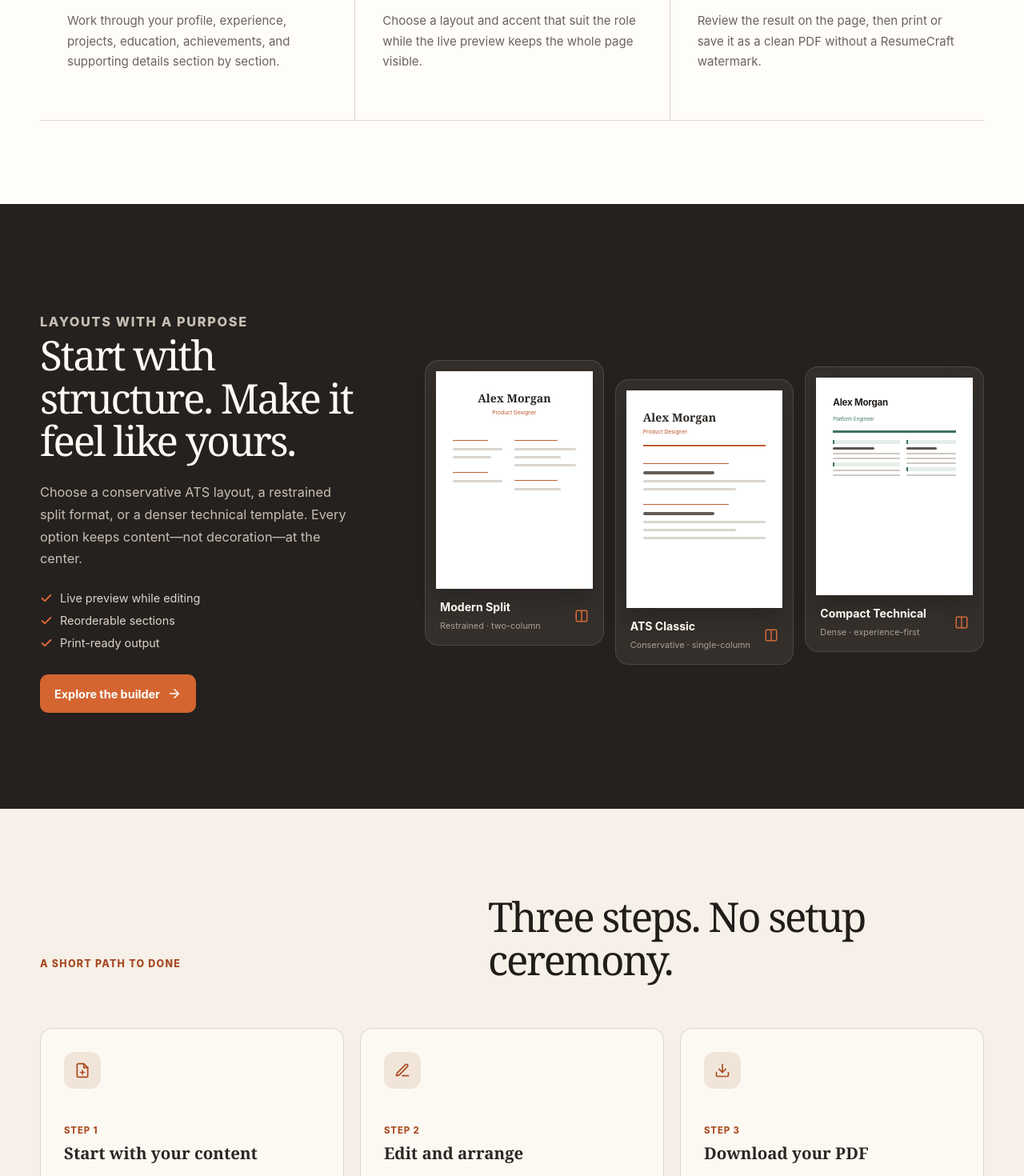
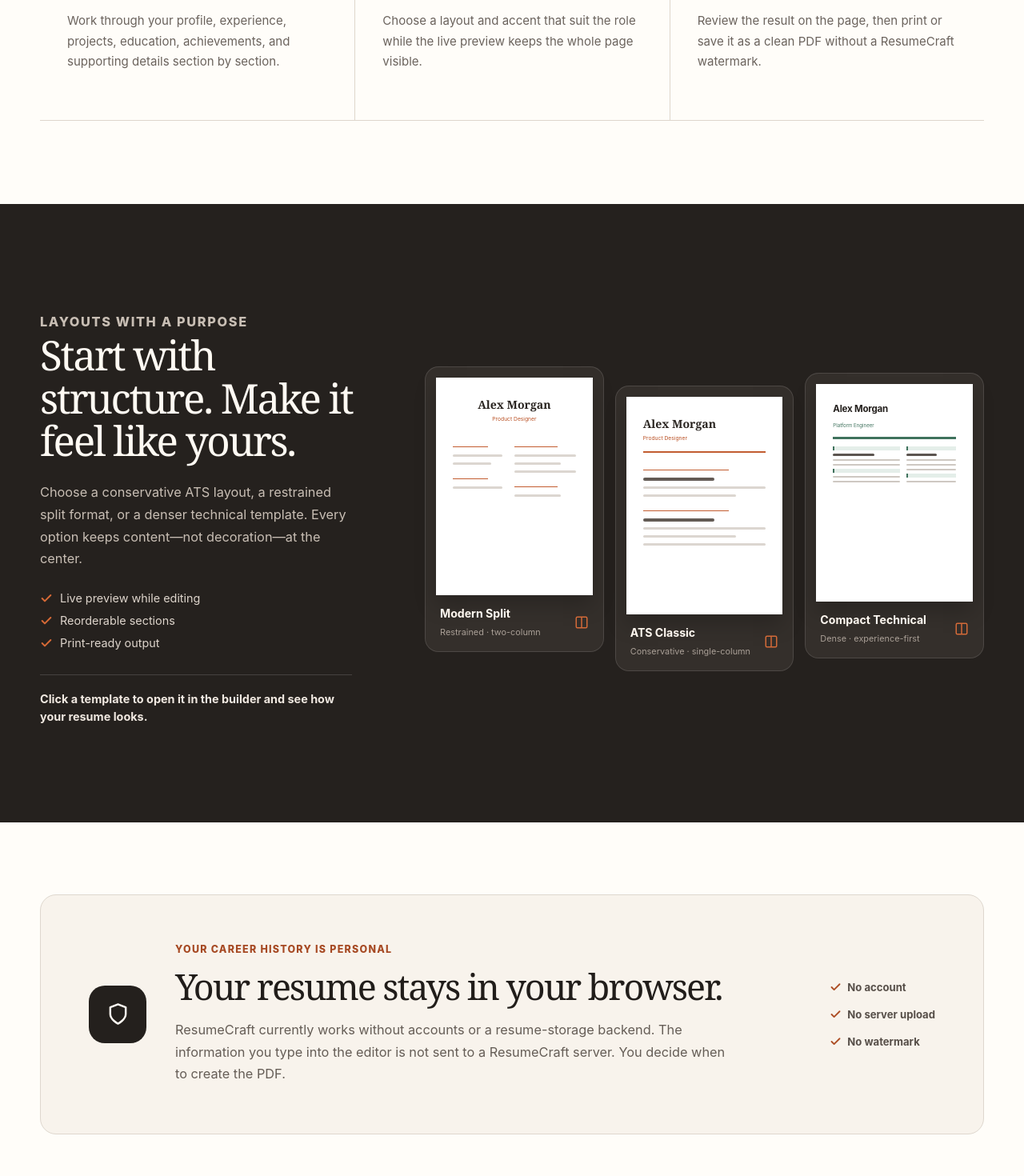
Before and after one commit to snehil21/ResumeCraft, a React (Vite) app: page / in a window 1280 px wide. Shown: the part 1330-2800 px from the top of the page at 80% size. Built offline with nearby package versions, Linux system fonts and the light colour scheme.

Commit message:
feat: refine homepage navigation and template selection

```diff
--- a/src/components/Body/Body.tsx
+++ b/src/components/Body/Body.tsx
@@ -183,7 +183,7 @@ const Body: FC = () => {
             </div>
             <button type="button" className={styles.iconButton} onClick={undo} disabled={!pastDocuments.length} aria-label="Undo last document edit" title="Undo"><RotateCcw /></button>
             <button type="button" className={styles.iconButton} onClick={redo} disabled={!futureDocuments.length} aria-label="Redo last document edit" title="Redo"><RotateCw /></button>
-            <button type="button" className={styles.downloadButton} onClick={handlePrint}><Download /> Download PDF</button>
+            <button type="button" className={styles.downloadButton} onClick={handlePrint}><Download /> Print / save PDF</button>
           </div>
         </div>
 
@@ -228,7 +228,7 @@ const Body: FC = () => {
           {mode === "review" ? <div className={styles.modePanel}>
             <div className={styles.panelIntro}><p>Review mode</p><h2>Finish with confidence.</h2><span>Use local checks to find specific improvements before creating the PDF.</span></div>
             <ResumeHealth document={document} pageCount={previewMetrics.pageCount} onNavigate={navigateToHealthTarget} />
-            <button type="button" className={styles.reviewDownload} onClick={handlePrint}><Download /> Download reviewed PDF</button>
+            <button type="button" className={styles.reviewDownload} onClick={handlePrint}><Download /> Print / save PDF</button>
           </div> : null}
         </section>
 
--- a/src/components/Header/Header.tsx
+++ b/src/components/Header/Header.tsx
@@ -23,7 +23,7 @@ const Header: FC = () => {
 
           <p className={styles.description}>
             Start fresh or bring the resume you already have. Shape every
-            section, make the design yours, and download a clean PDF without
+            section, make the design yours, and save a clean PDF without
             giving up control of your data.
           </p>
 
@@ -33,7 +33,7 @@ const Header: FC = () => {
               type="button"
               onClick={() => navigate("/start?mode=create")}
             >
-              Create new resume
+              Choose how to start
               <ArrowRight aria-hidden="true" />
             </button>
 
@@ -55,7 +55,7 @@ const Header: FC = () => {
               <Check aria-hidden="true" /> No watermark
             </li>
             <li>
-              <Check aria-hidden="true" /> Free to start
+              <Check aria-hidden="true" /> Completely free
             </li>
           </ul>
         </div>
--- a/src/components/LandingSections/LandingSections.module.css
+++ b/src/components/LandingSections/LandingSections.module.css
@@ -18,7 +18,6 @@
 
 .sectionHeading h2,
 .templateCopy h2,
-.workflowHeading h2,
 .privacyCard h2,
 .finalCta h2 {
   margin: 0;
@@ -62,8 +61,7 @@
   border-left: 1px solid #ded6cc;
 }
 
-.featureIcon,
-.stepIcon {
+.featureIcon {
   width: 46px;
   height: 46px;
   display: inline-flex;
@@ -74,8 +72,7 @@
   color: #aa4a22;
 }
 
-.featureIcon svg,
-.stepIcon svg {
+.featureIcon svg {
   width: 20px;
   height: 20px;
 }
@@ -150,7 +147,6 @@
   stroke-width: 3;
 }
 
-.templateCopy > a,
 .finalCta a {
   width: fit-content;
   min-height: 48px;
@@ -167,13 +163,22 @@
   transition: background-color 160ms ease, transform 160ms ease;
 }
 
-.templateCopy > a:hover,
 .finalCta a:hover {
   background: #b64d20;
   transform: translateY(-2px);
 }
 
-.templateCopy a svg,
+.templateCopy > .templateHint {
+  max-width: 390px;
+  margin: 27px 0 0;
+  padding-top: 19px;
+  border-top: 1px solid rgba(255, 255, 255, 0.15);
+  color: #f0e8e0;
+  font-size: 0.9rem;
+  font-weight: 700;
+  line-height: 1.55;
+}
+
 .finalCta a svg {
   width: 18px;
   height: 18px;
@@ -188,9 +193,25 @@
 .templateCard {
   min-width: 0;
   padding: 13px;
+  display: block;
   border: 1px solid rgba(255, 255, 255, 0.12);
   border-radius: 17px;
   background: #342f2b;
+  color: inherit;
+  text-decoration: none;
+  cursor: pointer;
+  transition: border-color 160ms ease, transform 160ms ease, box-shadow 160ms ease;
+}
+
+.templateCard:hover,
+.templateCard:focus-visible {
+  border-color: rgba(215, 106, 54, 0.85);
+  box-shadow: 0 18px 38px rgba(0, 0, 0, 0.24);
+}
+
+.templateCard:focus-visible {
+  outline: 3px solid rgba(215, 106, 54, 0.48);
+  outline-offset: 4px;
 }
 
 .offsetCard {
@@ -310,68 +331,6 @@
 .templateMeta svg {
   width: 18px;
   color: #d36a38;
-}
-
-.workflow {
-  padding: 108px 0;
-  background: #f6f0e8;
-}
-
-.workflowHeading {
-  display: flex;
-  align-items: end;
-  justify-content: space-between;
-  gap: 40px;
-}
-
-.workflowHeading .kicker {
-  flex: 0 0 auto;
-}
-
-.workflowHeading h2 {
-  max-width: 620px;
-}
-
-.stepList {
-  margin: 58px 0 0;
-  padding: 0;
-  display: grid;
-  grid-template-columns: repeat(3, 1fr);
-  gap: 20px;
-  list-style: none;
-}
-
-.stepList li {
-  min-height: 255px;
-  padding: 29px;
-  display: flex;
-  flex-direction: column;
-  justify-content: space-between;
-  border: 1px solid #ddd3c8;
-  border-radius: 15px;
-  background: rgba(255, 253, 249, 0.66);
-}
-
-.stepList li > div > p {
-  margin: 0 0 7px;
-  color: #ad4e25;
-  font-size: 0.71rem;
-  font-weight: 800;
-  letter-spacing: 0.08em;
-  text-transform: uppercase;
-}
-
-.stepList h3 {
-  margin: 0 0 10px;
-  color: #2b2622;
-  font-family: Georgia, "Times New Roman", serif;
-  font-size: 1.28rem;
-}
-
-.stepList li > div > span {
-  color: #6a625c;
-  font-size: 0.88rem;
-  line-height: 1.6;
 }
 
 .privacy {
@@ -502,7 +461,6 @@
   text-decoration: none;
 }
 
-.templateCopy > a:focus-visible,
 .finalCta a:focus-visible,
 .footer a:focus-visible {
   outline: 3px solid rgba(221, 109, 44, 0.42);
@@ -515,8 +473,7 @@
     width: min(100% - 40px, 680px);
   }
 
-  .featureGrid,
-  .stepList {
+  .featureGrid {
     grid-template-columns: 1fr;
   }
 
@@ -534,14 +491,6 @@
     gap: 56px;
   }
 
-  .workflowHeading {
-    display: block;
-  }
-
-  .stepList li {
-    min-height: 220px;
-  }
-
   .privacyCard {
     grid-template-columns: auto 1fr;
     padding: 42px;
@@ -557,7 +506,6 @@
 @media (max-width: 600px) {
   .features,
   .templates,
-  .workflow,
   .privacy,
   .finalCta {
     padding: 76px 0;
--- a/src/components/LandingSections/LandingSections.tsx
+++ b/src/components/LandingSections/LandingSections.tsx
@@ -5,17 +5,19 @@ import {
   Columns,
   Download,
   Edit3,
-  FilePlus,
   Shield,
   Sliders,
 } from "react-feather";
 import { Link } from "react-router-dom";
 
 import transparentLogo from "../../assets/transparent-logo.svg";
+import { useResumeStore } from "../../store";
 
 import styles from "./LandingSections.module.css";
 
 const LandingSections: FC = () => {
+  const setTemplate = useResumeStore((state) => state.setTemplate);
+
   return (
     <>
       <section className={styles.features} id="features">
@@ -78,13 +80,18 @@ const LandingSections: FC = () => {
               <li><Check aria-hidden="true" /> Reorderable sections</li>
               <li><Check aria-hidden="true" /> Print-ready output</li>
             </ul>
-            <Link to="/resumebuilder">
-              Explore the builder <ArrowRight aria-hidden="true" />
-            </Link>
+            <p className={styles.templateHint}>
+              Click a template to open it in the builder and see how your resume looks.
+            </p>
           </div>
 
           <div className={styles.templateGallery} aria-label="Available resume layouts">
-            <article className={styles.templateCard}>
+            <Link
+              className={styles.templateCard}
+              to="/resumebuilder"
+              onClick={() => setTemplate("classic")}
+              aria-label="Open Modern Split in the resume builder"
+            >
               <div className={`${styles.miniResume} ${styles.splitResume}`} aria-hidden="true">
                 <div className={styles.miniHeader}>
                   <strong>Alex Morgan</strong>
@@ -115,9 +122,14 @@ const LandingSections: FC = () => {
                 </div>
                 <Columns aria-hidden="true" />
               </div>
-            </article>
+            </Link>
 
-            <article className={`${styles.templateCard} ${styles.offsetCard}`}>
+            <Link
+              className={`${styles.templateCard} ${styles.offsetCard}`}
+              to="/resumebuilder"
+              onClick={() => setTemplate("vertical")}
+              aria-label="Open ATS Classic in the resume builder"
+            >
               <div className={`${styles.miniResume} ${styles.verticalResume}`} aria-hidden="true">
                 <div className={styles.verticalHeader}>
                   <strong>Alex Morgan</strong>
@@ -142,9 +154,14 @@ const LandingSections: FC = () => {
                 </div>
                 <Columns aria-hidden="true" />
               </div>
-            </article>
+            </Link>
 
-            <article className={`${styles.templateCard} ${styles.compactCard}`}>
+            <Link
+              className={`${styles.templateCard} ${styles.compactCard}`}
+              to="/resumebuilder"
+              onClick={() => setTemplate("compact")}
+              aria-label="Open Compact Technical in the resume builder"
+            >
               <div className={`${styles.miniResume} ${styles.compactResume}`} aria-hidden="true">
                 <div className={styles.compactHeader}>
                   <strong>Alex Morgan</strong>
@@ -162,44 +179,8 @@ const LandingSections: FC = () => {
                 </div>
                 <Columns aria-hidden="true" />
               </div>
-            </article>
+            </Link>
           </div>
-        </div>
-      </section>
-
-      <section className={styles.workflow} id="how-it-works">
-        <div className={styles.sectionShell}>
-          <div className={styles.workflowHeading}>
-            <p className={styles.kicker}>A short path to done</p>
-            <h2>Three steps. No setup ceremony.</h2>
-          </div>
-
-          <ol className={styles.stepList}>
-            <li>
-              <span className={styles.stepIcon}><FilePlus aria-hidden="true" /></span>
-              <div>
-                <p>Step 1</p>
-                <h3>Start with your content</h3>
-                <span>Create from scratch, import a PDF or DOCX, or paste existing text.</span>
-              </div>
-            </li>
-            <li>
-              <span className={styles.stepIcon}><Edit3 aria-hidden="true" /></span>
-              <div>
-                <p>Step 2</p>
-                <h3>Edit and arrange</h3>
-                <span>Add the details that matter and watch the resume update beside you.</span>
-              </div>
-            </li>
-            <li>
-              <span className={styles.stepIcon}><Download aria-hidden="true" /></span>
-              <div>
-                <p>Step 3</p>
-                <h3>Download your PDF</h3>
-                <span>Review the page, choose your layout, and save the finished document.</span>
-              </div>
-            </li>
-          </ol>
         </div>
       </section>
 
--- a/src/components/Navbar/Navbar.module.css
+++ b/src/components/Navbar/Navbar.module.css
@@ -71,6 +71,19 @@
 
 .navigationLinks a:hover {
   color: #b84f22;
+}
+
+.navigationLinks .activeNavigationLink {
+  color: #b84f22;
+}
+
+.navigationLinks .activeNavigationLink::after {
+  content: "";
+  height: 2px;
+  margin-top: 7px;
+  display: block;
+  border-radius: 999px;
+  background: currentColor;
 }
 
 .primaryAction,
--- a/src/components/Start/Start.tsx
+++ b/src/components/Start/Start.tsx
@@ -52,7 +52,7 @@ const Start: FC = () => {
           <h1>How would you like to begin?</h1>
           <p className={styles.description}>
             Start with an empty document, explore a complete example, or bring
-            your existing resume when local import becomes available.
+            your existing resume into the local editor.
           </p>
           <p className={styles.privacyNote}>
             <Lock aria-hidden="true" /> No account required. Your resume stays in your browser.
@@ -99,8 +99,8 @@ const Start: FC = () => {
               <p className={styles.optionLabel}>Bring what you have</p>
               <h2>Upload an existing resume</h2>
               <p>
-                Extract text from a PDF or DOCX locally. Parsing and field-by-field
-                review will be added in the next steps.
+                Extract text from a PDF or DOCX locally, review the detected
+                fields, and decide exactly what enters your draft.
               </p>
             </div>
             <button
```
Also changed, not shown: src/components/Navbar/Navbar.tsx (+48 -6 lines).
